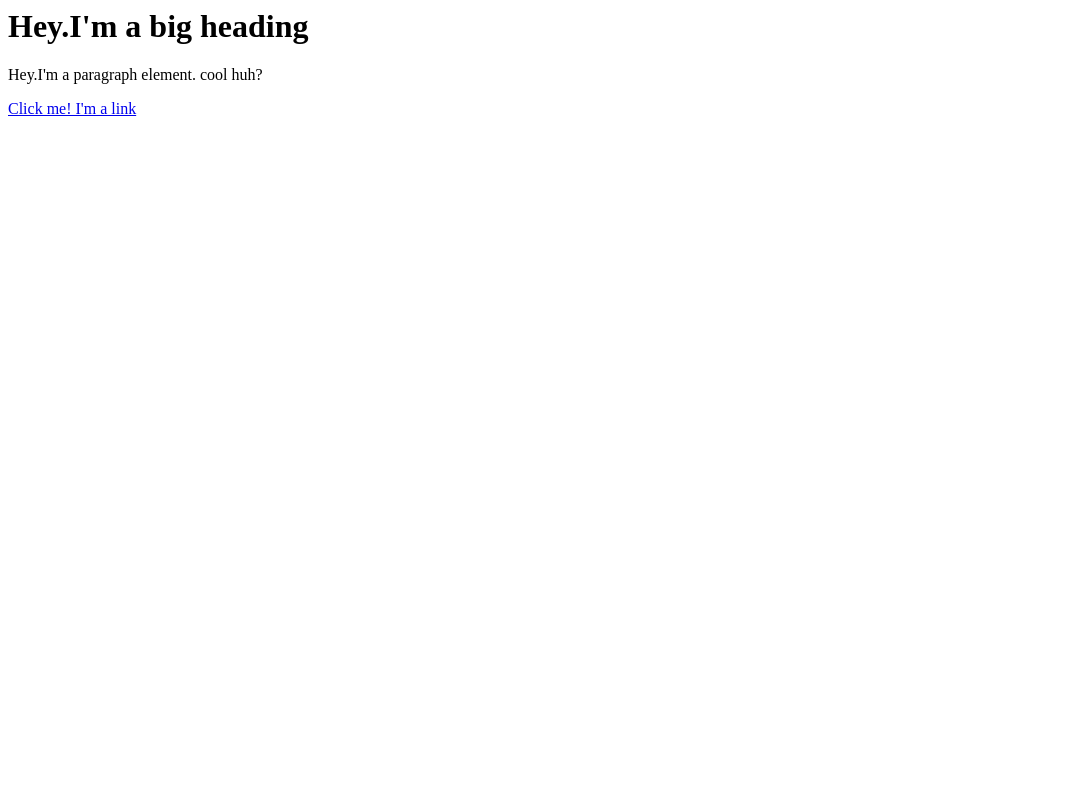
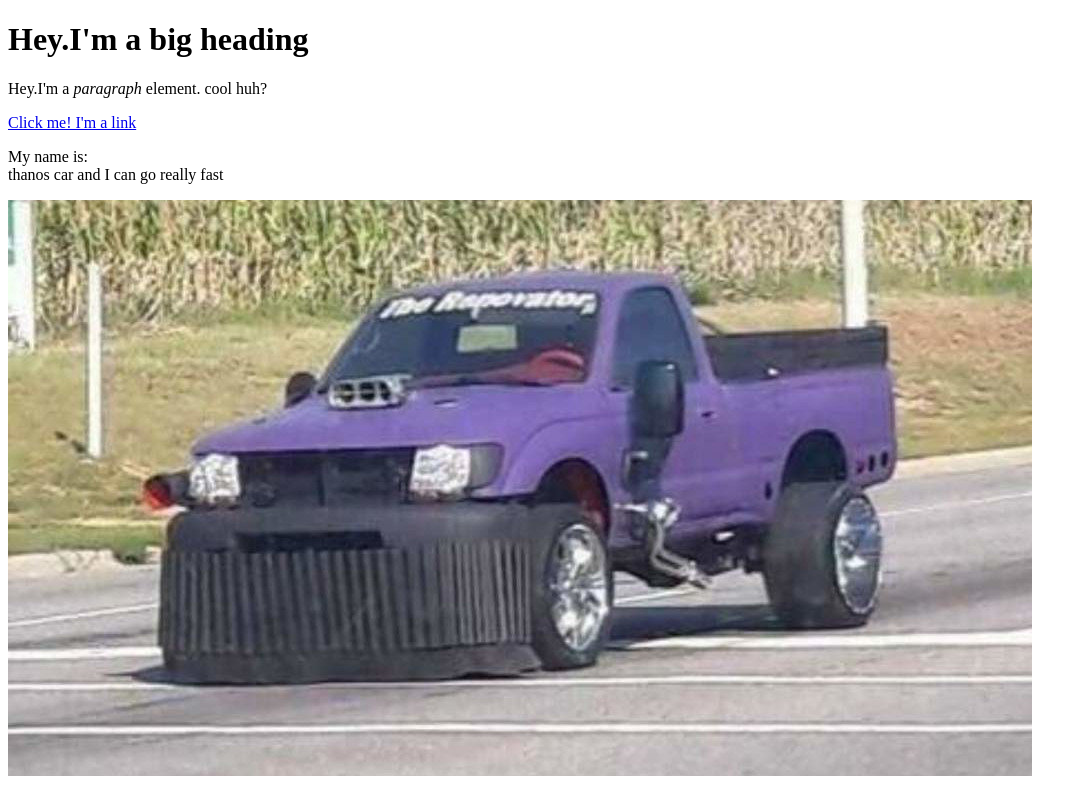
Before and after one commit to roobun1/Cartoon-hero, a plain HTML site: page test.html in a window 1280 px wide. Shown: the whole page, without its empty margins (0-1087 px from the left). Drawn offline with Linux system fonts and the light colour scheme.

Commit message:
added a thanos car and a few more elements

```diff
--- a/test.html
+++ b/test.html
@@ -1,3 +1,14 @@
-<h1>Hey.I'm a big heading</h1>
-<p>Hey.I'm a paragraph element. cool huh?</p>
-<a href="https://google.com" target="_blank" title="Lets go to google"> Click me! I'm a link </a>
+<!DOCTYPE html>
+	<html>
+	<head>
+	<title> Test page</title>
+	</head>
+	<body>
+	<h1>Hey.I'm a big heading</h1>
+	<p>Hey.I'm a <i>paragraph</i> element. cool huh?</p>
+	<a href="https://google.com" target="_blank" title="Lets go to google"> Click me! I'm a link </a>
+	<p>My name is:<br>
+	 thanos car and I can go really fast</p>
+	<img src="img/thanos.jpeg">
+	</body>
+	<html>
```
Also changed, not shown: img/cat.jpg (added), img/thanos.jpeg (added).
